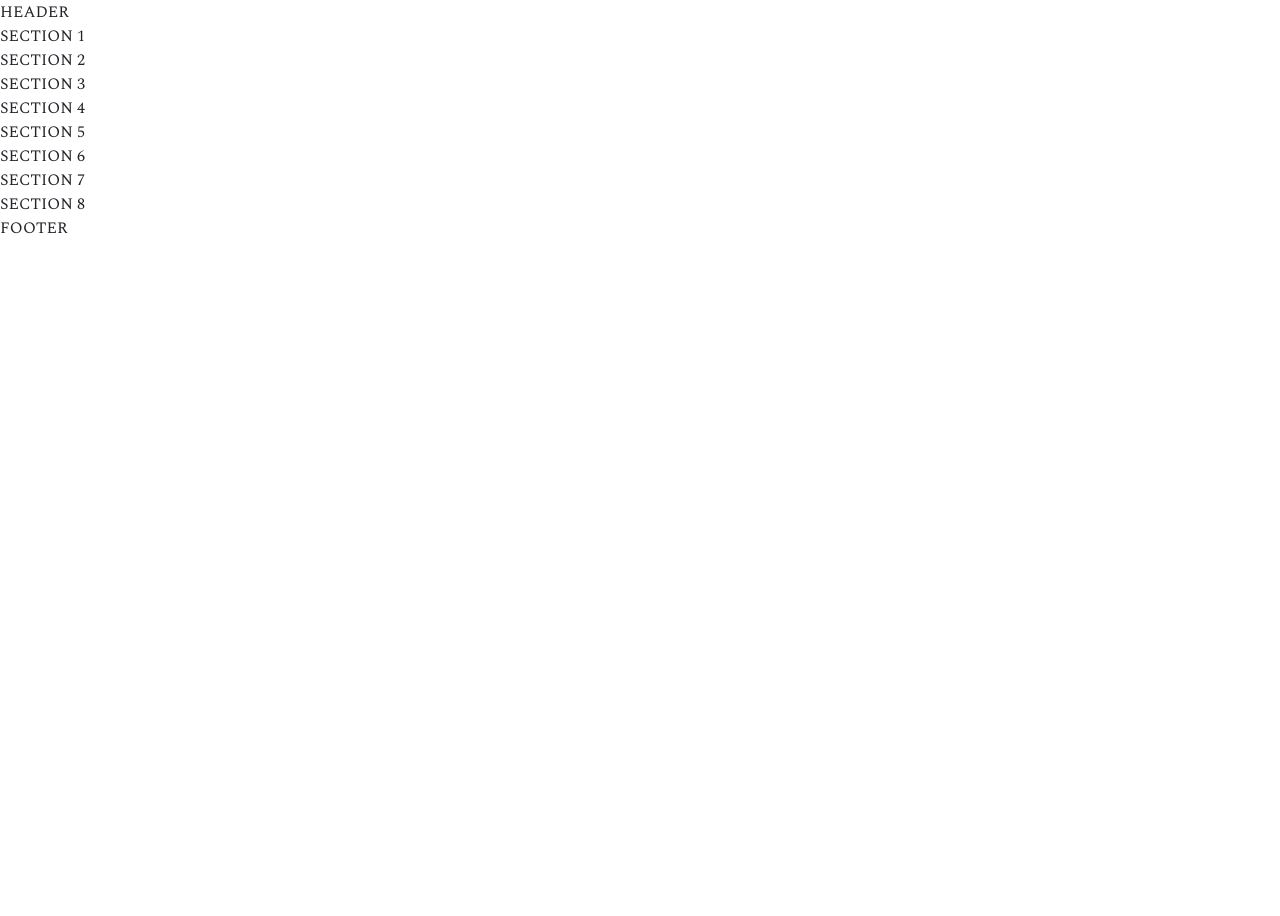
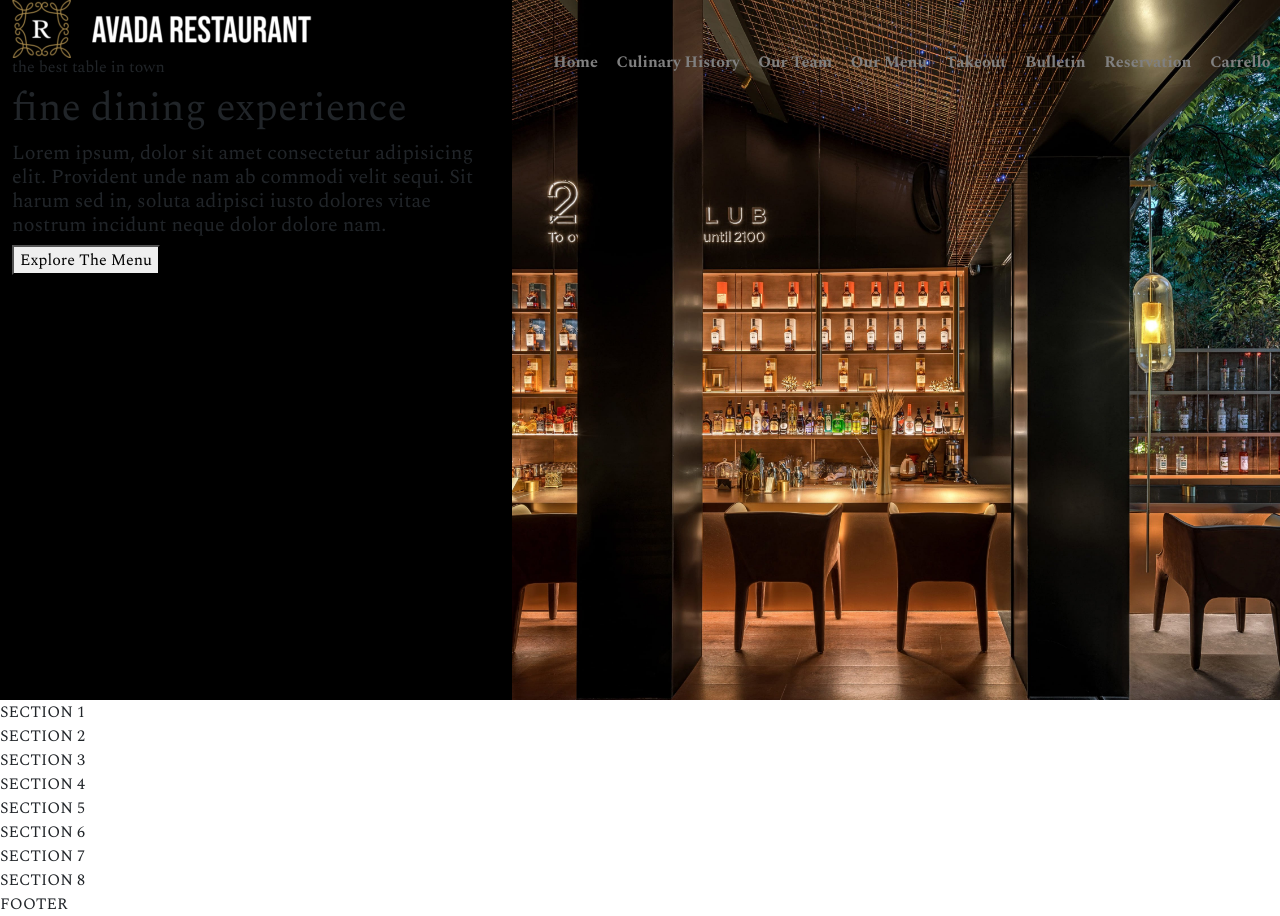
Before and after one commit to matteofab10/proj-html-vuejs, a Vue app: page / in a window 1280 px wide. Before the commit the page ends 800 px from the top, so only its background shows below. Built offline with nearby package versions, Linux system fonts and the light colour scheme.

Commit message:
struttura base header da modificare

```diff
--- a/src/components/Header.vue
+++ b/src/components/Header.vue
@@ -1,6 +1,30 @@
 <template>
   <header>
-    HEADER
+    <div class="mf-head-left container">
+      <img src="../assets/img/logo-restaurant-2x-300x58.png" alt="logo-image">
+      <div class="mf-card">
+        <h6>the best table in town</h6>
+        <h1>fine dining experience</h1>
+        <h5>Lorem ipsum, dolor sit amet consectetur adipisicing elit. Provident unde nam ab commodi velit sequi. Sit harum sed in, soluta adipisci iusto dolores vitae nostrum incidunt neque dolor dolore nam.</h5>
+        <button>Explore The Menu</button>
+      </div>
+    </div>
+    <div class="mf-head-right">
+      <div class="mf-header-background">
+        <nav>
+          <ul>
+            <li><a href="">Home</a></li>
+            <li><a href="">Culinary History</a></li>
+            <li><a href="">Our Team</a></li>
+            <li><a href="">Our Menu</a></li>
+            <li><a href="">Takeout</a></li>
+            <li><a href="">Bulletin</a></li>
+            <li><a href="">Reservation</a></li>
+            <li><a href="">Carrello</a></li>
+          </ul>
+        </nav>
+      </div>
+    </div>
   </header>
 </template>
 
@@ -12,4 +36,43 @@ export default {
 
 <style lang="scss">
 
+header {
+  display: flex;
+  width: 100%;
+  height: 700px;
+  background-color: red;
+
+  .mf-head-left {
+    width: 40%;
+    background-color: black;
+  }
+
+  .mf-head-right {
+    width: 60%;
+    .mf-header-background {
+      background-image: url('../assets/img/slider52x.jpg');
+      width: 100%;
+      height: 700px;
+      background-size: cover;
+    }
+    ul {
+      display: flex;
+      padding-top: 50px;
+      justify-content: center;
+      li {
+        list-style: none;
+        margin: 0 auto;
+        font-weight: 700;
+        a {
+          text-decoration: none;
+          color: grey;
+        }
+      }
+      a:hover {
+        color: white;
+      }
+    }
+  }
+}
+
 </style>
```
Also changed, not shown: src/assets/img/logo-restaurant-2x-300x58.png (added), src/assets/img/slider52x.jpg (added).
